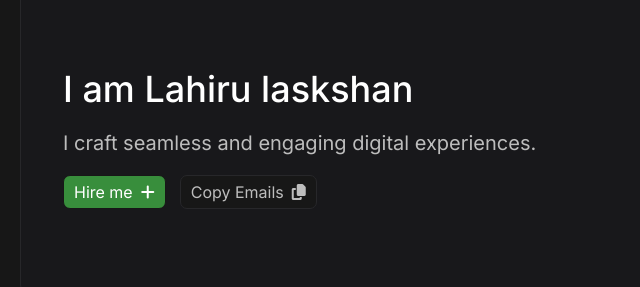
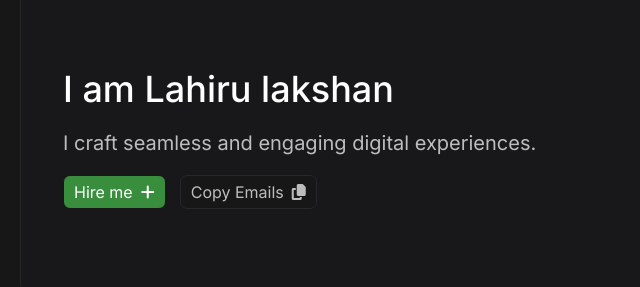
Before and after one commit to LLdevSE/portfolio, a plain HTML site: page index.html in a window 1280 px wide. Shown: the part 227-514 px from the top of the page, 0-640 px from the left. Drawn offline with Linux system fonts and the light colour scheme.

Commit message:
commit completed

```diff
--- a/index.html
+++ b/index.html
@@ -26,7 +26,7 @@
         <div class="left">
             <h3>UI/UX Designer</h3>
             <div class="info">
-                <h2>I am Lahiru laskshan</h2>
+                <h2>I am Lahiru lakshan</h2>
                 <p>I craft seamless and engaging digital
                     experiences.</p>
                 <div class="buttons">
```
